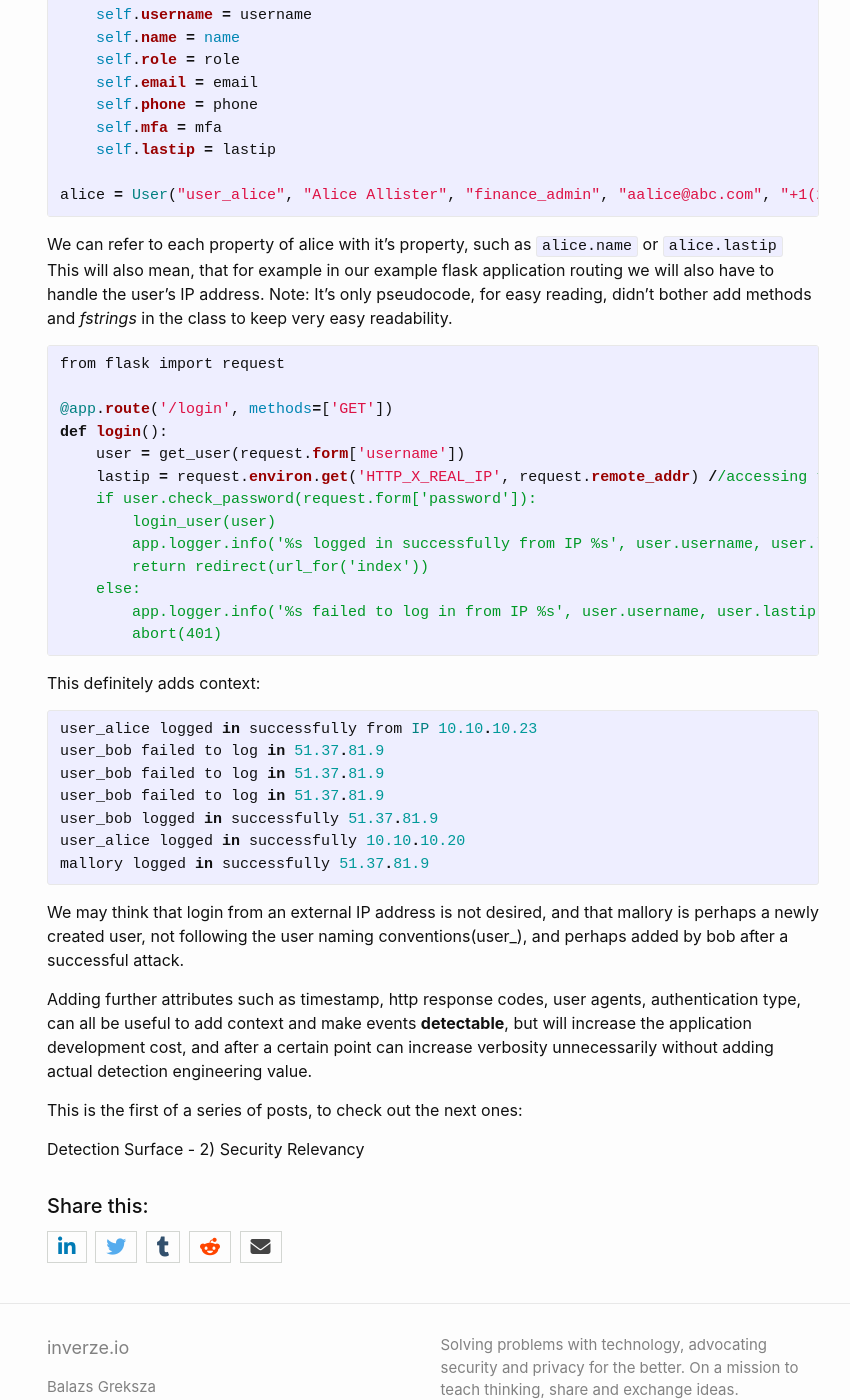
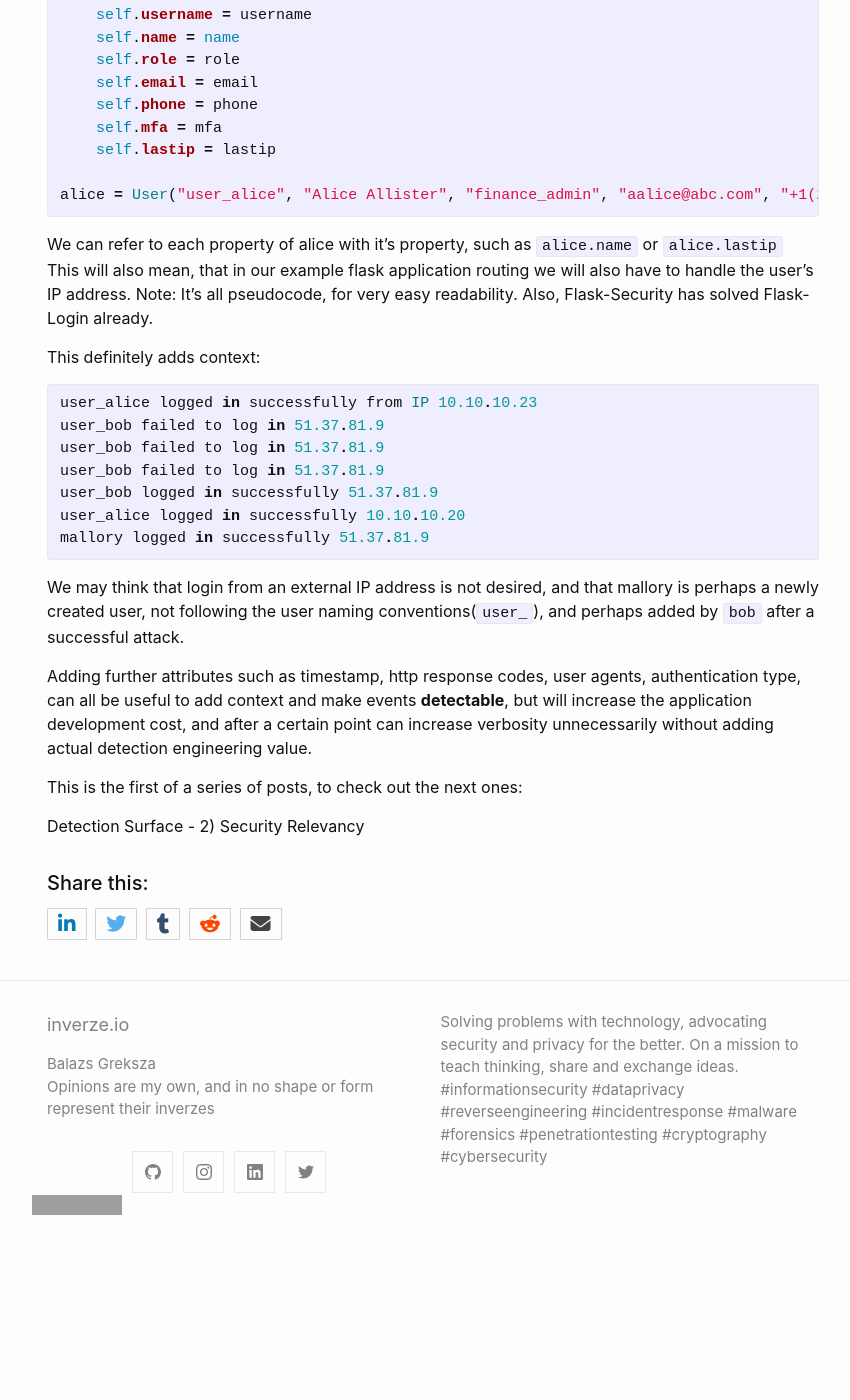
Before and after one commit to inverzeio/blog, a Jekyll site: the page built from _posts/2023-07-01-Detection-Surface-Series-Loggable-to-Detectable.MD, in a window 1280 px wide and 1400 px high, scrolled down 2452 px. Shown: the whole window, without its empty margins (207-1057 px from the left). Built offline with Jekyll 4.4.1, drawn with Linux system fonts in a browser that asks for light colours; nearby versions of some CDN libraries; comment, search, counter and statistics services are not loaded; after the commit the page ends 3698 px from its top, so only the background shows below that; grey boxes are pictures that could not be loaded.

Commit message:
Update 2023-07-01-Detection-Surface-Series-Loggable-to-Detectable.MD
fixing formatting

```diff
--- a/_posts/2023-07-01-Detection-Surface-Series-Loggable-to-Detectable.MD
+++ b/_posts/2023-07-01-Detection-Surface-Series-Loggable-to-Detectable.MD
@@ -99,22 +99,10 @@ alice = User("user_alice", "Alice Allister", "finance_admin", "aalice@abc.com",
 {% endhighlight %}
 
 We can refer to each property of alice with it's property, such as `alice.name` or `alice.lastip`
-This will also mean, that for example in our example flask application routing we will also have to handle the user's IP address. Note: It's only pseudocode, for easy reading, didn't bother add methods and *fstrings* in the class to keep very easy readability.
+This will also mean, that in our example flask application routing we will also have to handle the user's IP address. Note: It's all pseudocode, for very easy readability. Also, Flask-Security has solved Flask-Login already.
 
 {% highlight ruby %}
-from flask import request
 
-@app.route('/login', methods=['GET'])
-def login():
-    user = get_user(request.form['username'])
-    lastip = request.environ.get('HTTP_X_REAL_IP', request.remote_addr) //accessing the IP of the user
-    if user.check_password(request.form['password']):
-        login_user(user)
-        app.logger.info('%s logged in successfully from IP %s', user.username, user.lastip)
-        return redirect(url_for('index'))
-    else:
-        app.logger.info('%s failed to log in from IP %s', user.username, user.lastip)
-        abort(401)
 {% endhighlight %}
 
 This definitely adds context:
@@ -129,7 +117,7 @@ user_alice logged in successfully 10.10.10.20
 mallory logged in successfully 51.37.81.9
 {% endhighlight %}
 
-We may think that login from an external IP address is not desired, and that mallory is perhaps a newly created user, not following the user naming conventions(user_), and perhaps added by bob after a successful attack.
+We may think that login from an external IP address is not desired, and that mallory is perhaps a newly created user, not following the user naming conventions(`user_`), and perhaps added by `bob` after a successful attack.
 
 Adding further attributes such as timestamp, http response codes, user agents, authentication type, can all be useful to add context and make events **detectable**, but will increase the application development cost, and after a certain point can increase verbosity unnecessarily without adding actual detection engineering value.
 
```
